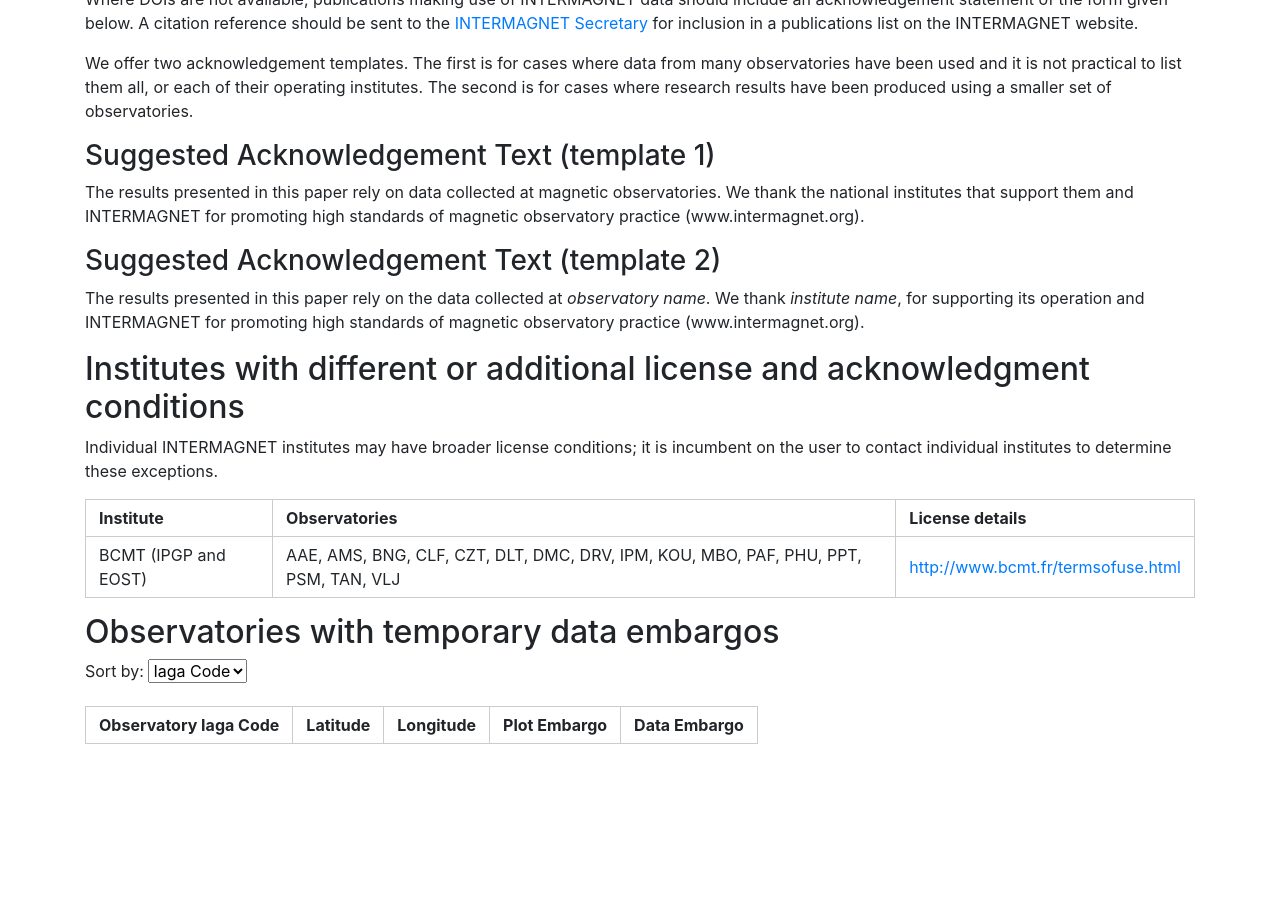
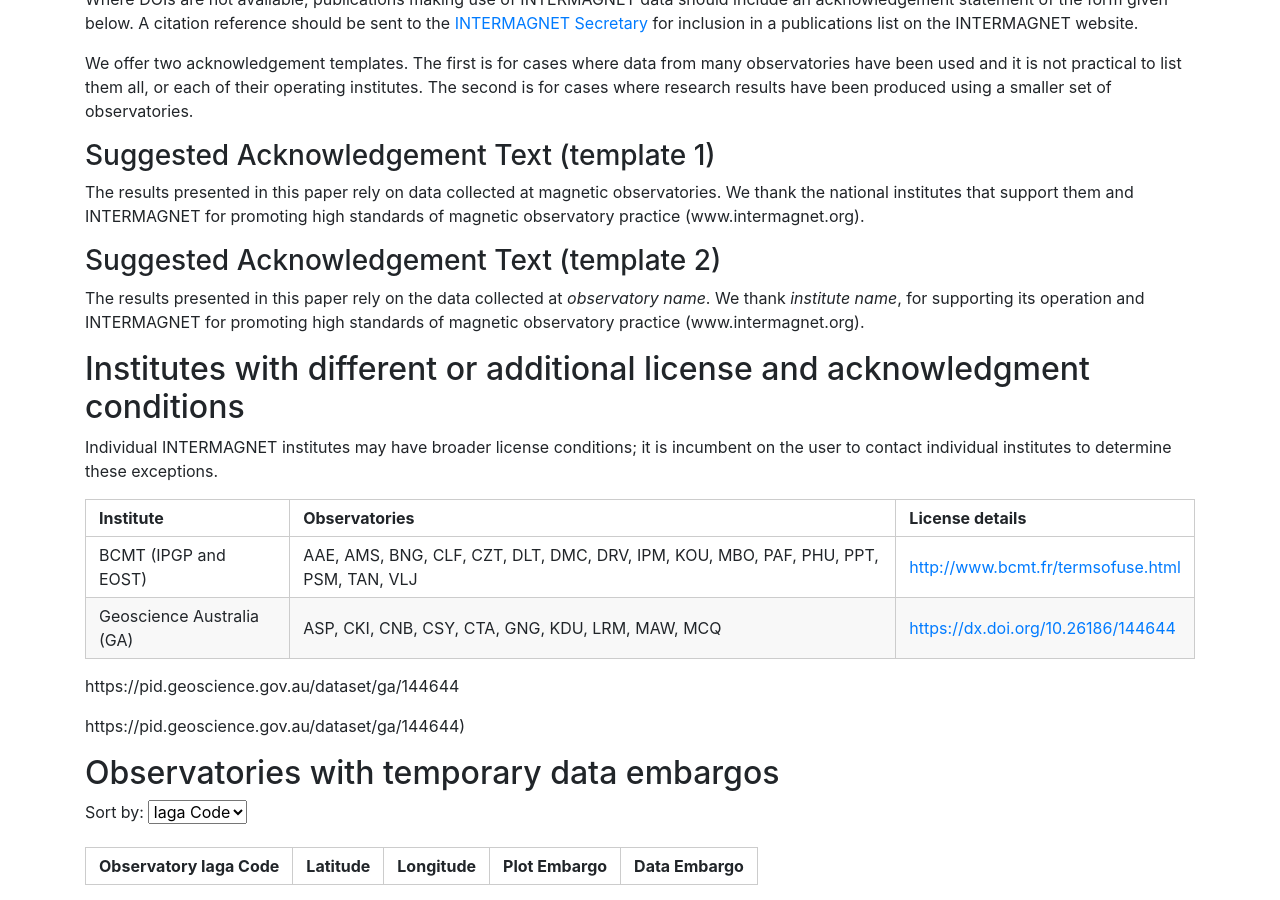
Before and after one commit to INTERMAGNET/intermagnet.github.io, a Jekyll site: the page built from data_conditions.md, in a window 1280 px wide and 900 px high, scrolled down 807 px. Built offline with Jekyll 4.4.1, drawn with Linux system fonts in a browser that asks for light colours; before the commit the page ends 1566 px from its top, so only the background shows below that.

Commit message:
Add GA license details to data_conditions.md
The Geoscience Australia data license conditions are CC-BY 4.0, which is different to the default INTERMAGNET license.

```diff
--- a/data_conditions.md
+++ b/data_conditions.md
@@ -35,7 +35,12 @@ Individual INTERMAGNET institutes may have broader license conditions; it is inc
 
 | Institute | Observatories | License details |
 |-----------|---------------|-----------------|
-| BCMT (IPGP and EOST) | AAE, AMS, BNG, CLF, CZT, DLT, DMC, DRV, IPM, KOU, MBO, PAF, PHU, PPT, PSM, TAN, VLJ | [http://www.bcmt.fr/termsofuse.html](http://www.bcmt.fr/termsofuse.html) |
+| BCMT (IPGP and EOST)        | AAE, AMS, BNG, CLF, CZT, DLT, DMC, DRV, IPM, KOU, MBO, PAF, PHU, PPT, PSM, TAN, VLJ | [http://www.bcmt.fr/termsofuse.html](http://www.bcmt.fr/termsofuse.html) |
+| Geoscience Australia (GA)   | ASP, CKI, CNB, CSY, CTA, GNG, KDU, LRM, MAW, MCQ                                    | [https://dx.doi.org/10.26186/144644](https://dx.doi.org/10.26186/144644) |
+
+https://pid.geoscience.gov.au/dataset/ga/144644
+
+https://pid.geoscience.gov.au/dataset/ga/144644)
 
 ## Observatories with temporary data embargos
 
```
